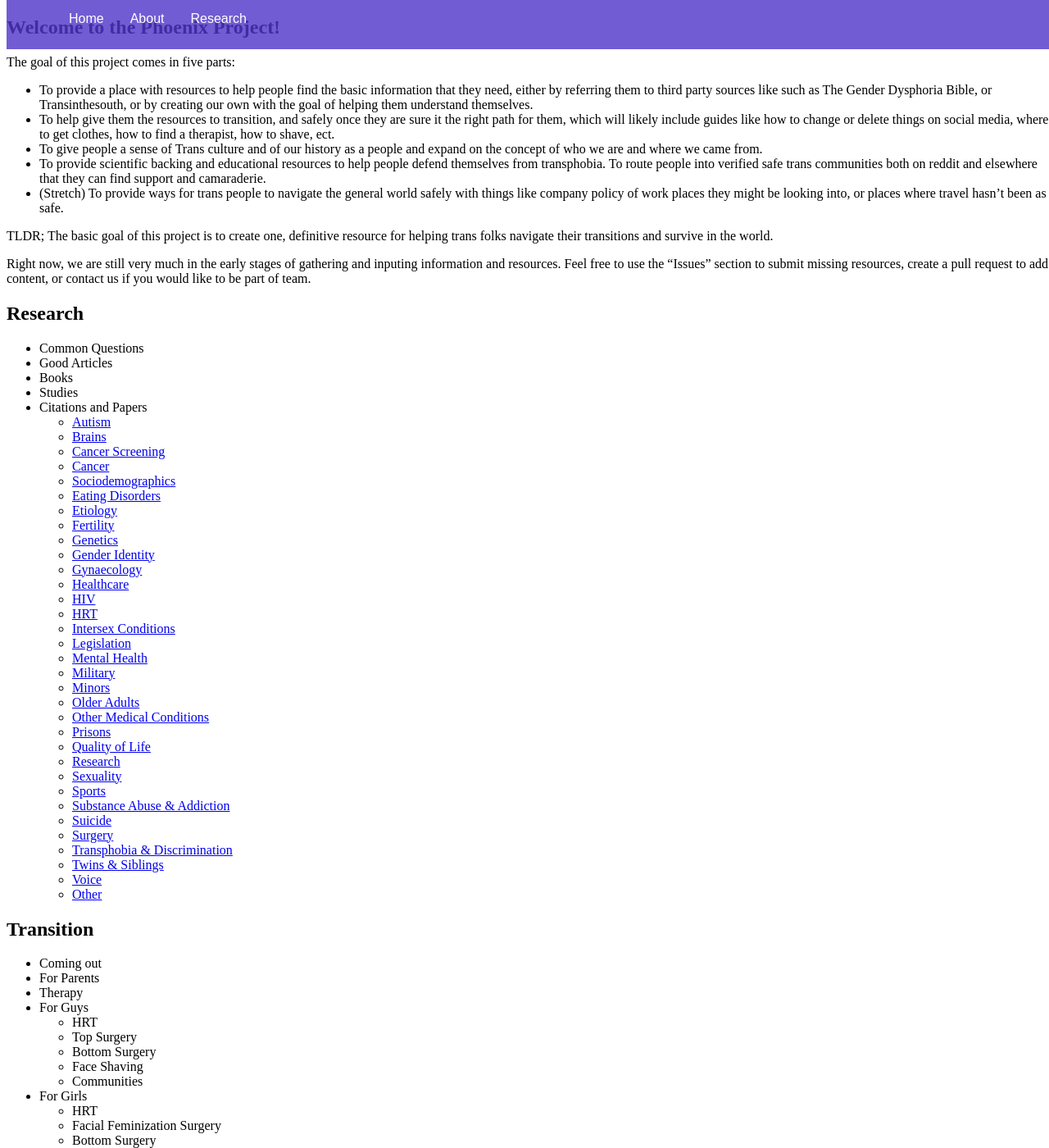
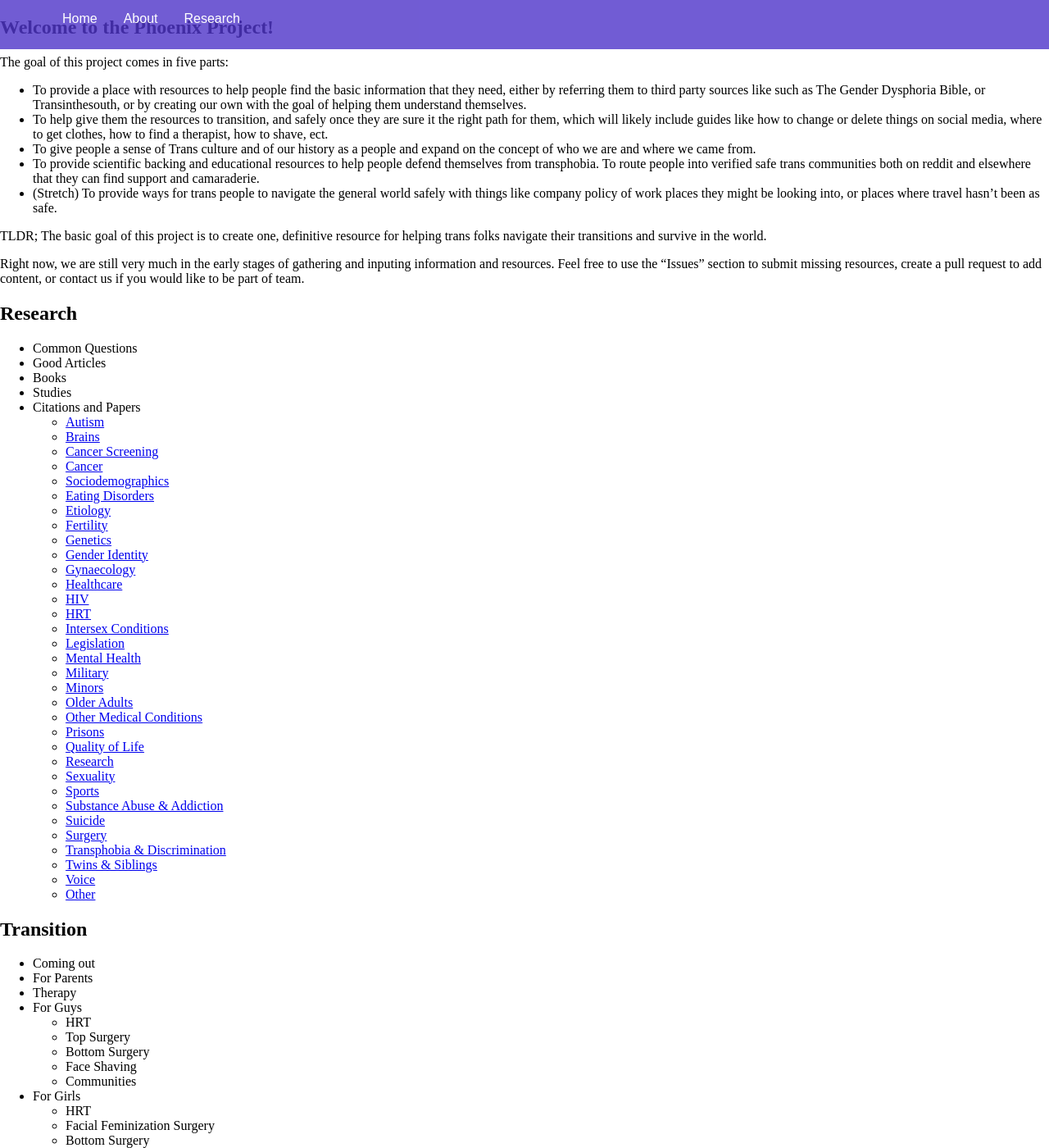
Before and after one commit to Scoopsie/Project-Phoenix, a Jekyll site: the page built from README.md, in a window 1280 px wide and 1400 px high. Shown: the whole window at 82% size. Built offline with Jekyll 4.4.1, drawn with Linux system fonts in a browser that asks for light colours; our own code applies the rules of GitHub Pages for plain Markdown files.

Commit message:
Update style.scss

```diff
--- a/assets/css/style.scss
+++ b/assets/css/style.scss
@@ -6,6 +6,7 @@ body {
     width: 100%;
     height: 100%;
     border: none;
+    margin: 0px;
 }
 
 
@@ -17,7 +18,6 @@ body {
     width: 100%;
     height: auto;
     background: rgba(255,255,255,.05);
-    user-select: none;
 }
 
 .menu-con-backdrop {
@@ -41,8 +41,23 @@ body {
     margin: 0 auto;
 }
 
+.menu-btn-select {
+    font-family: Roboto-Regular;
+    font-size: 16px;
+    line-height: 60px;
+    position: relative;
+    top: 0;
+    display: inline-block;
+    width: auto;
+    height: 60px;
+    padding-right: 12px;
+    padding-left: 12px;
+    color: #fff;
+    border-bottom: 2px solid transparent;
+    transition: all .1s ease-in-out 0s;
+}
+
 nav {
-  height:50px;
   font-family: Arial;
 }
 
```
